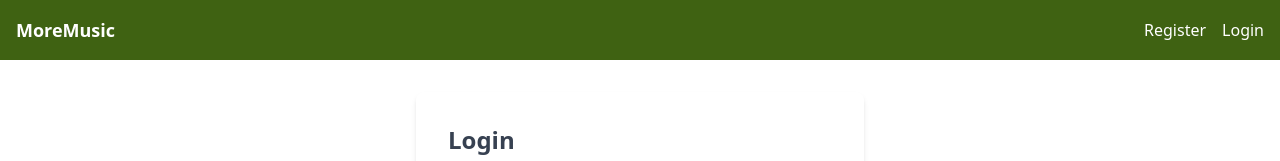
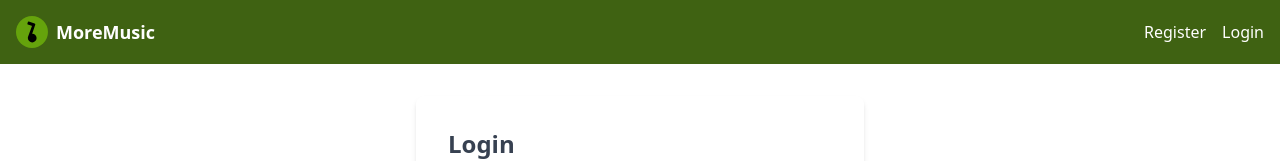
Before and after one commit to gordon-z/MoreMusic-frontend, a React (Vite) app: page /MoreMusic-frontend/login in a window 1280 px wide. Shown: the top 161 px of the page. Built offline with nearby package versions, Linux system fonts and the light colour scheme.

Commit message:
added icon

```diff
--- a/index.html
+++ b/index.html
@@ -1,8 +1,12 @@
-<!doctype html>
+<!DOCTYPE html>
 <html lang="en">
     <head>
         <meta charset="UTF-8" />
-    <link rel="icon" type="image/svg+xml" href="/MoreMusic_icon.svg" />
+        <link
+            rel="icon"
+            type="image/svg+xml"
+            href="/MoreMusic_icon.svg"
+        />
         <meta name="viewport" content="width=device-width, initial-scale=1.0" />
         <title>MoreMusic ・ A Spotify Music Recommender</title>
     </head>
--- a/src/components/NavBar.jsx
+++ b/src/components/NavBar.jsx
@@ -2,6 +2,7 @@ import React from "react";
 import { Link } from "react-router-dom";
 import { REFRESH_TOKEN, ACCESS_TOKEN } from "../constants";
 import { useNavigate } from "react-router-dom";
+import MoreMusic_icon from "/MoreMusic_icon.svg";
 
 function NavBar({ isAuthorized, setIsAuthorized }) {
     const navigate = useNavigate();
@@ -17,7 +18,15 @@ function NavBar({ isAuthorized, setIsAuthorized }) {
         <nav className="bg-lime-800 p-4">
             <div className="container mx-auto flex justify-between items-center">
                 <div>
-                    <Link to="/" className="text-white text-lg font-bold">
+                    <Link
+                        to="/"
+                        className="flex items-center text-white text-lg font-bold"
+                    >
+                        <img
+                            src={MoreMusic_icon}
+                            alt="Logo"
+                            className="h-8 w-8 mr-2"
+                        />
                         MoreMusic
                     </Link>
                 </div>
```
Also changed, not shown: public/MoreMusic_icon.svg. Lines whose indentation alone changed are shown as unchanged.
